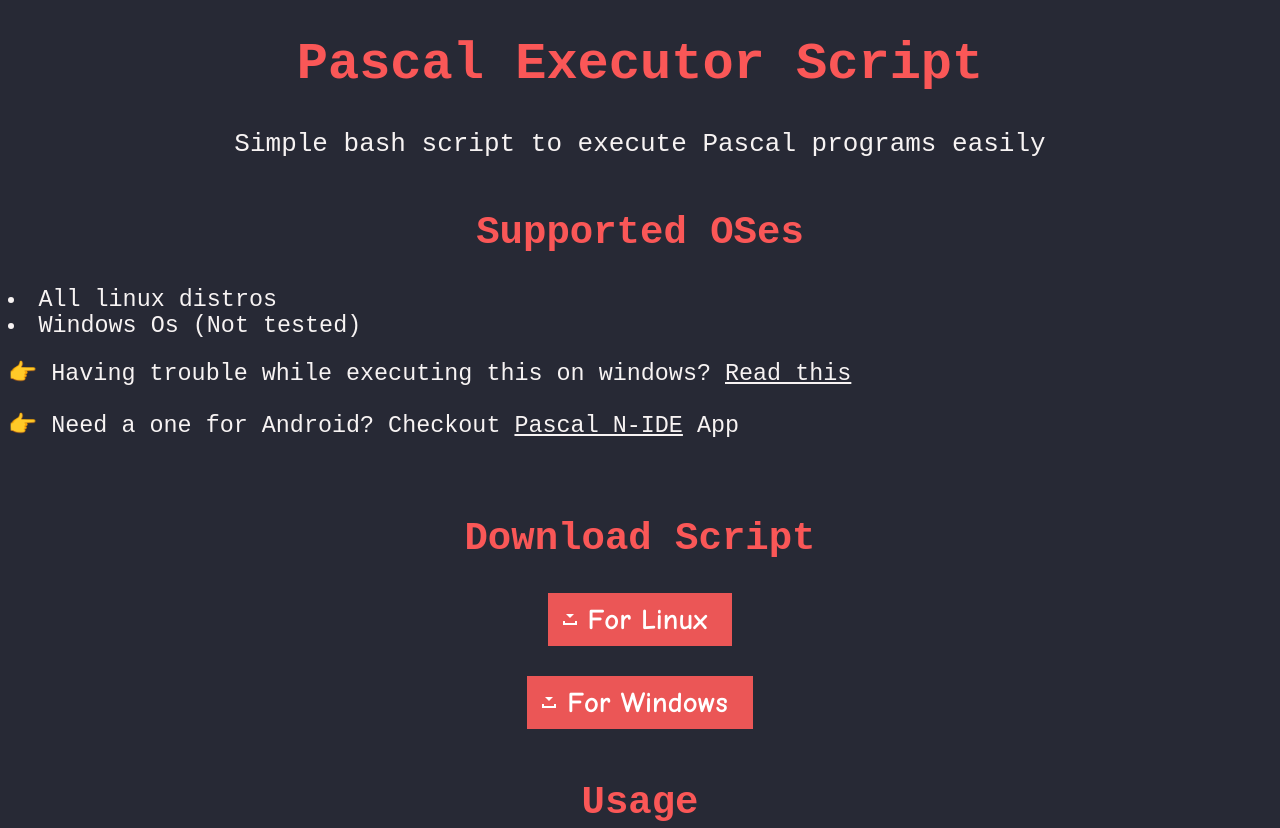
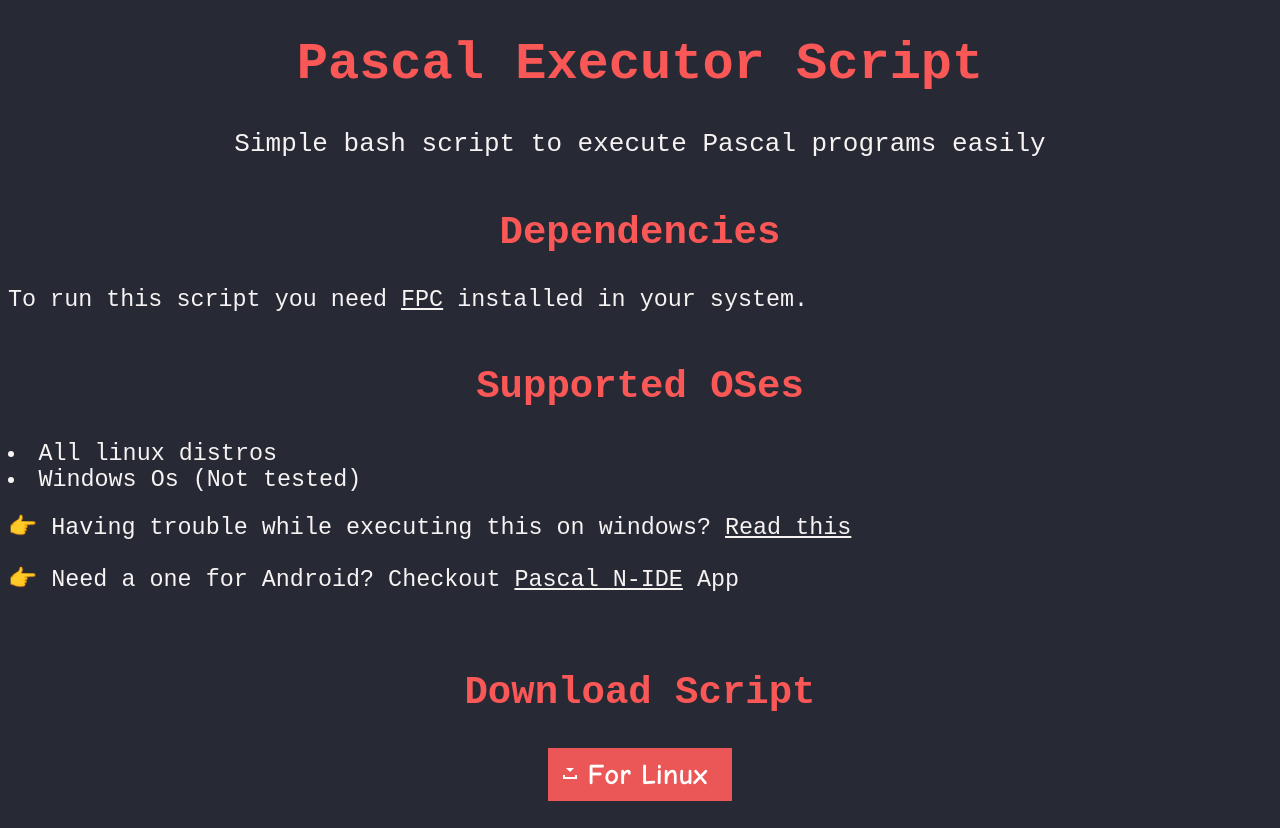
Before and after one commit to Itz-fork/Easy-FPC-Exec-Manager, a plain HTML site: page docs/index.html in a window 1280 px wide. Shown: the top 828 px of the page. Drawn offline with Linux system fonts and the light colour scheme.

Commit message:
Added dependencies in website

```diff
--- a/docs/index.html
+++ b/docs/index.html
@@ -11,6 +11,10 @@
     <div class="title">
         <h1>Pascal Executor Script</h1>
         <p>Simple bash script to execute Pascal programs easily</p>
+    </div>
+    <div class="supported_oses">
+        <h2>Dependencies</h2>
+        <p>To run this script you need <a href="https://www.google.com/search?q=fpc">FPC</a> installed in your system.</p>
     </div>
     <div class="supported_oses">
         <h2>Supported OSes</h2>
```
